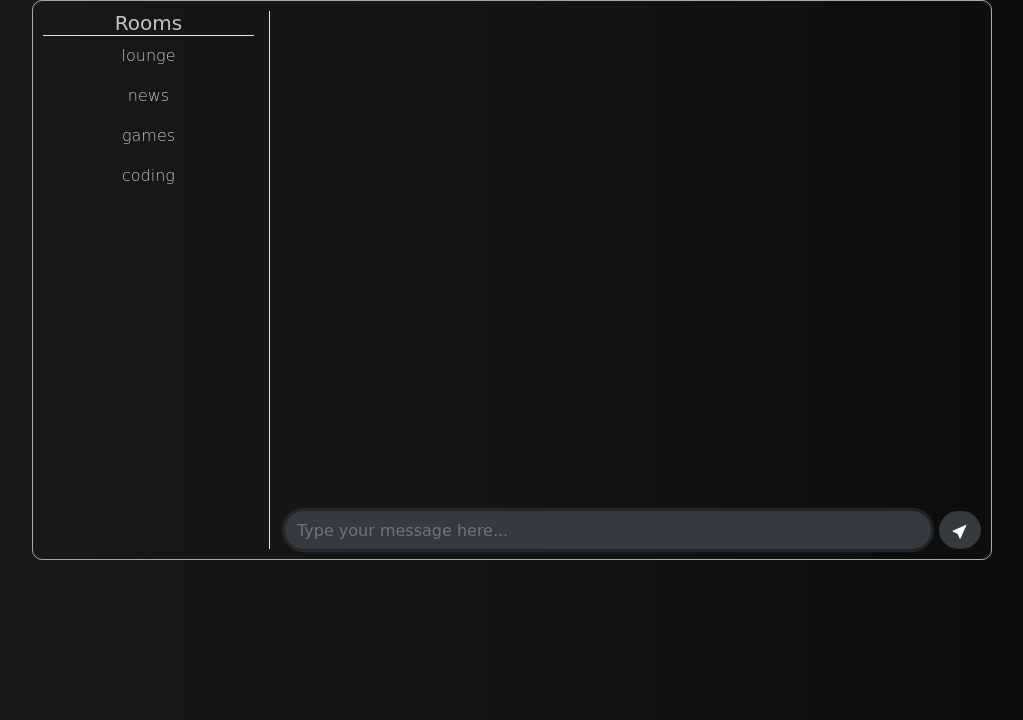
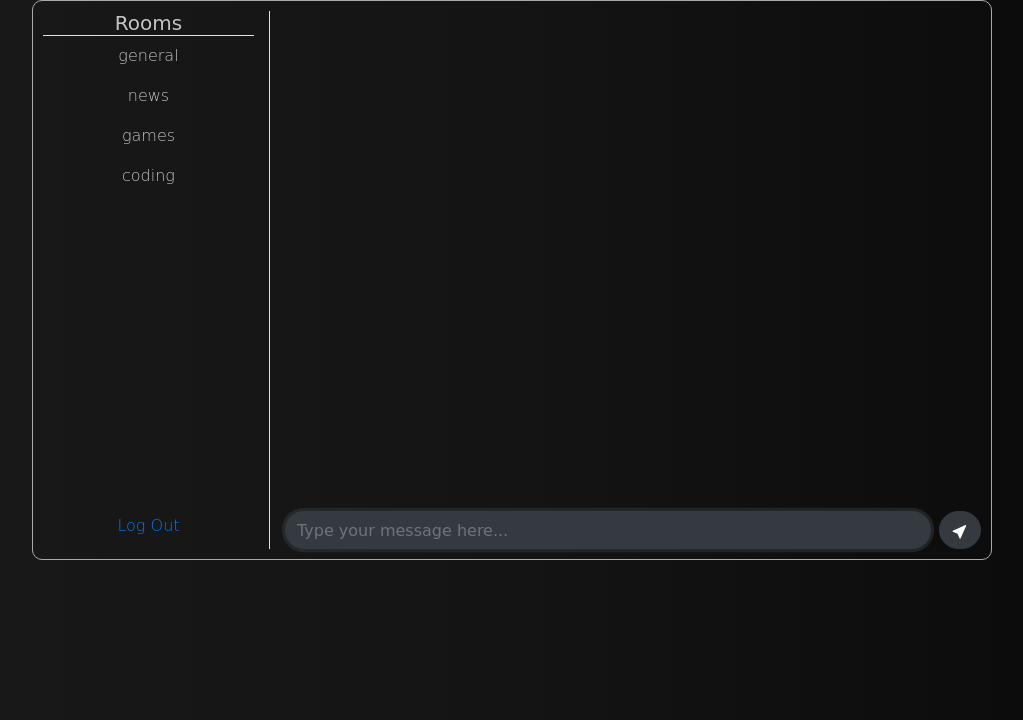
Before and after one commit to Matheus-0/Flack, a Flask app: page / in a window 1280 px wide. Shown: the part 80-800 px from the top of the page, without its empty margins (128-1151 px from the left). Run offline with Flask 2, Linux system fonts and the light colour scheme; the visitor is signed in with stand-in values (Sample User, id 1); data comes from the database, SQL or seed files in the repository; style sheets or scripts are compiled from the project's sources; some libraries are stand-ins or nearby versions; some web fonts are replaced.

Commit message:
Added logout link.

```diff
--- a/app.py
+++ b/app.py
@@ -22,7 +22,7 @@ db = SQLAlchemy(app)
 socket = SocketIO(app)
 
 # Rooms
-rooms = ['lounge', 'news', 'games', 'coding']
+rooms = ['general', 'news', 'games', 'coding']
 
 # Setting up Flask's login
 login = LoginManager(app)
--- a/static/css/chat.css
+++ b/static/css/chat.css
@@ -1,20 +1,26 @@
-#display-message-section::-webkit-scrollbar {
+#display-message-section::-webkit-scrollbar, #rooms::-webkit-scrollbar {
   width: 10px;
 }
 
-#display-message-section::-webkit-scrollbar-thumb {
+#display-message-section::-webkit-scrollbar-thumb, #rooms::-webkit-scrollbar-thumb {
   border-radius: 10px;
   -webkit-box-shadow: inset 0 0 5px rgba(0, 0, 0, 0.3);
   background-color: #414141;
 }
 
-#display-message-section::-webkit-scrollbar-track {
+#display-message-section::-webkit-scrollbar-track, #rooms::-webkit-scrollbar-track {
   -webkit-box-shadow: inset 0 0 5px rgba(0, 0, 0, 0.3);
   border-radius: 10px;
 }
 
 #user-message {
   color: #dcdcdc;
+}
+
+#rooms {
+  height: 470px;
+  max-height: 470px;
+  overflow-y: auto;
 }
 
 #display-message-section {
--- a/static/css/chat.scss
+++ b/static/css/chat.scss
@@ -1,20 +1,26 @@
-#display-message-section::-webkit-scrollbar {
+#display-message-section::-webkit-scrollbar, #rooms::-webkit-scrollbar {
   width: 10px;
 }
 
-#display-message-section::-webkit-scrollbar-thumb {
+#display-message-section::-webkit-scrollbar-thumb, #rooms::-webkit-scrollbar-thumb {
   border-radius: 10px;
   -webkit-box-shadow: inset 0 0 5px rgba(0, 0, 0, 0.3);
   background-color: #414141;
 }
 
-#display-message-section::-webkit-scrollbar-track {
+#display-message-section::-webkit-scrollbar-track, #rooms::-webkit-scrollbar-track {
   -webkit-box-shadow: inset 0 0 5px rgba(0, 0, 0, 0.3);
   border-radius: 10px;
 }
 
 #user-message {
   color: #dcdcdc;
+}
+
+#rooms {
+  height: 470px;
+  max-height: 470px;
+  overflow-y: auto;
 }
 
 #display-message-section {
--- a/static/js/socket.js
+++ b/static/js/socket.js
@@ -1,7 +1,7 @@
 document.addEventListener('DOMContentLoaded', () => {
     const socket = io.connect('http://' + document.domain + ':' + location.port);
 
-    let room = 'lounge';
+    let room = 'general';
 
     joinRoom(room);
 
--- a/templates/index.html
+++ b/templates/index.html
@@ -33,9 +33,13 @@
         <div id="sidebar" class="col-3 text-center border-right">
             <h5 class="border-bottom">Rooms</h5>
 
-            {% for room in rooms %}
-                <p class="select-room">{{ room|lower }}</p>
-            {% endfor %}
+            <div id="rooms">
+                {% for room in rooms %}
+                    <p class="select-room">{{ room|lower }}</p>
+                {% endfor %}
+            </div>
+
+            <a id="logout" href="{{ url_for('logout') }}">Log Out</a>
         </div>
 
         <div id="right-panel" class="col-9">
```
Also changed, not shown: 1 other file.
